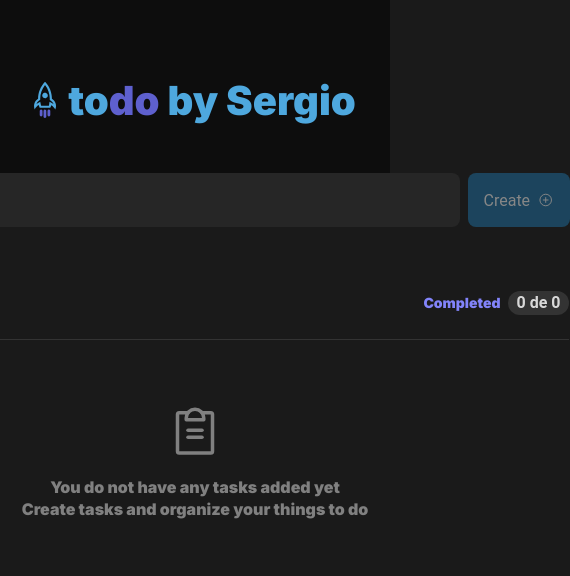
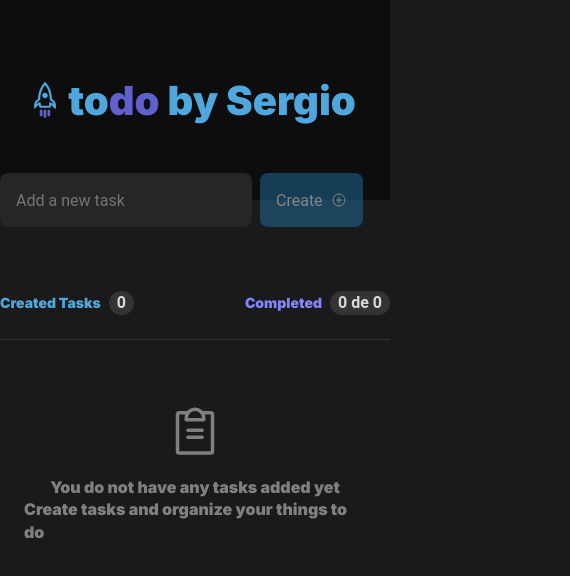
Before and after one commit to sergiobtos/02-TODO-ReactJs-ts, a React (Vite) app: page / in a window 390 px wide. Shown: the top 576 px of the page, 570 px wide, since content can reach past the window. Built offline with nearby package versions, Linux system fonts and the light colour scheme.

Commit message:
css changes

```diff
--- a/src/components/Hero/Hero.module.css
+++ b/src/components/Hero/Hero.module.css
@@ -1,5 +1,5 @@
 .wrapper {
-  height: 12.5rem;
+  min-height: 12.5rem;
   background: var(--dark);
   display: flex;
   justify-content: center;
--- a/src/components/Hero/Hero.tsx
+++ b/src/components/Hero/Hero.tsx
@@ -14,4 +14,4 @@ function Hero() {
   )
 }
 
-      export default Hero
+export default Hero
--- a/src/components/Task/Task.module.css
+++ b/src/components/Task/Task.module.css
@@ -3,6 +3,12 @@
   border-radius: 8px;
   padding: 16px;
   background-color: #333333;
+}
+
+@media (max-width: 800px) {
+  .wrapper {
+    min-width: unset;
+  }
 }
 
 .content {
--- a/src/components/Todo/Todo.module.css
+++ b/src/components/Todo/Todo.module.css
@@ -6,7 +6,7 @@
 }
 
 .content {
-  width: 747px;
+  max-width: 747px;
 }
 
 .container {
@@ -27,6 +27,12 @@
   border: 1px solid var(--black);
   align-items: center;
   min-width: 638px;
+}
+
+@media (max-width: 800px) {
+  .container input {
+    min-width: unset;
+  }
 }
 
 .container button {
```
